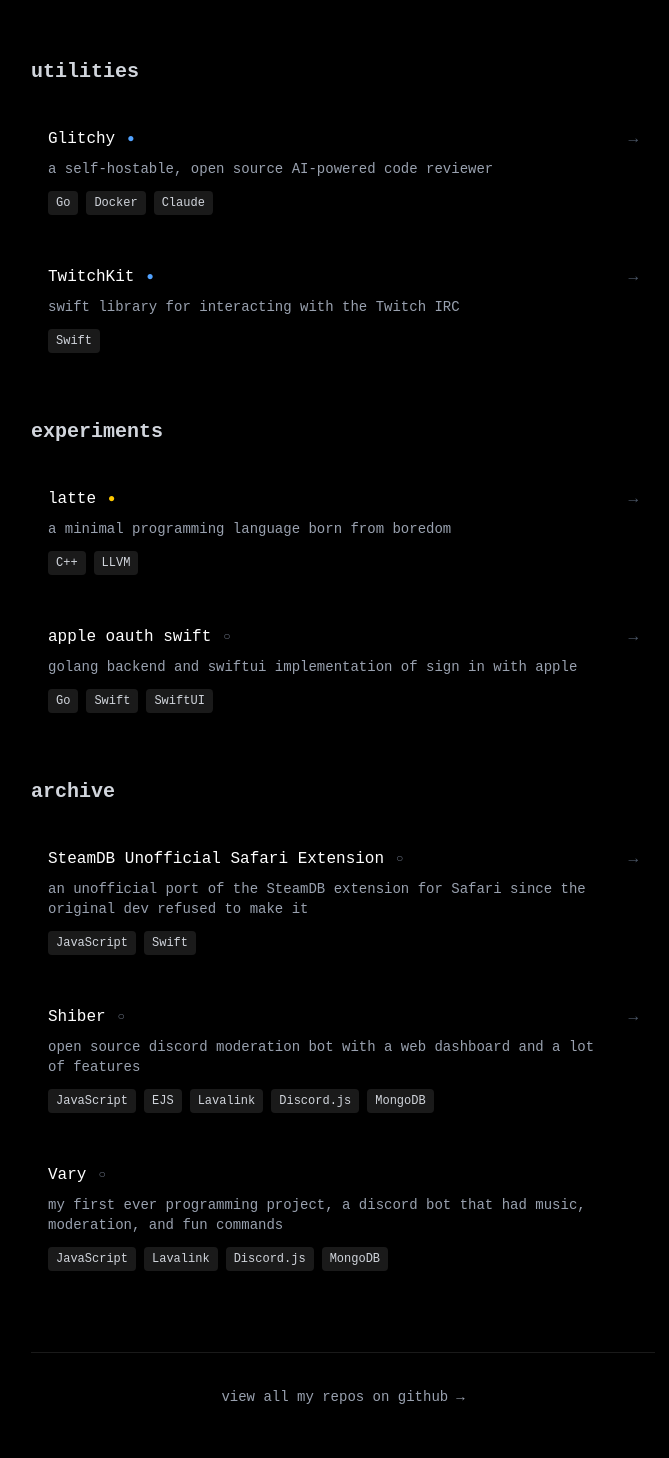
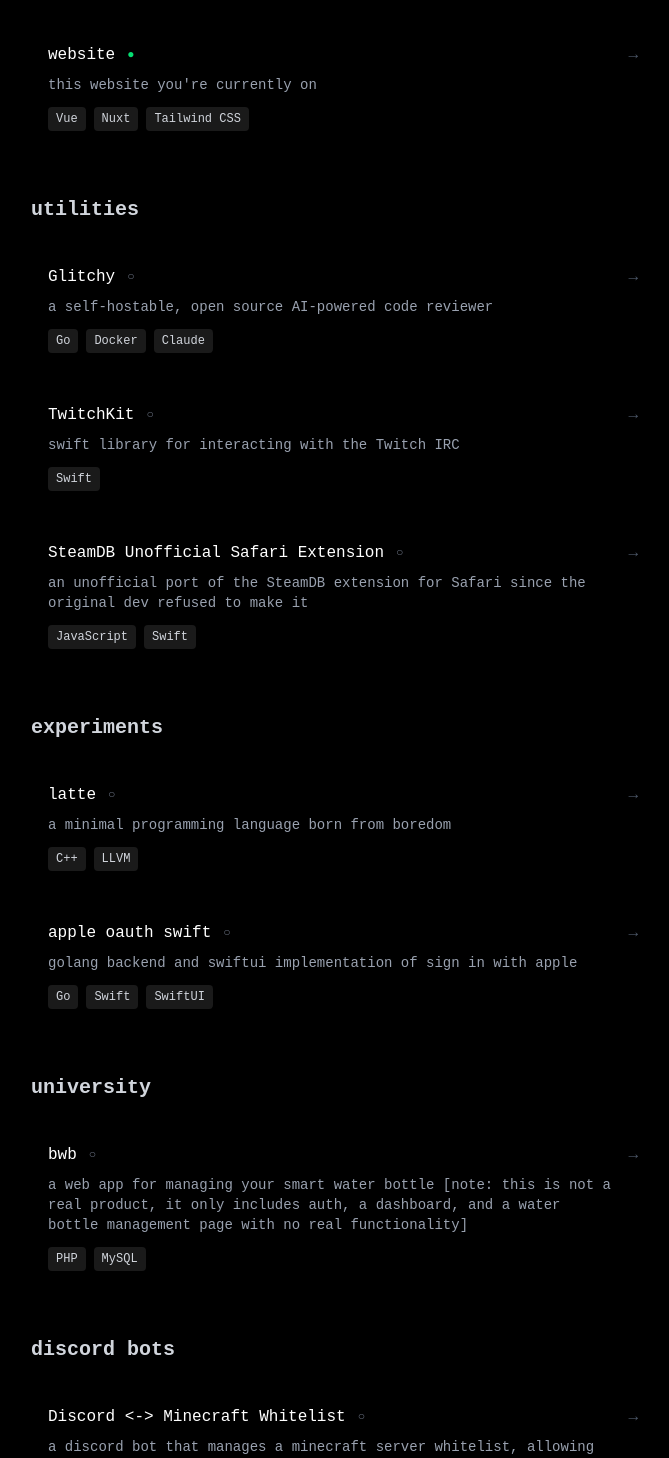
Before and after one commit to st6rdustx/website, a Nuxt app: page /projects in a window 1280 px wide. Shown: the part 400-1858 px from the top of the page, without its empty margins (297-966 px from the left). Built offline with nearby package versions, Linux system fonts and the light colour scheme.

Commit message:
refactor: update projects and fix imports

```diff
--- a/components/Project/Grid.vue
+++ b/components/Project/Grid.vue
@@ -78,12 +78,7 @@
 </template>
 
 <script setup lang="ts">
-export type ProjectStatus =
-  | "active"
-  | "wip"
-  | "maintained"
-  | "learning"
-  | "archived";
+export type ProjectStatus = "active" | "wip" | "maintained" | "archived";
 
 export interface Project {
   name: string;
--- a/components/Project/Legend.vue
+++ b/components/Project/Legend.vue
@@ -22,7 +22,7 @@
 </template>
 
 <script setup lang="ts">
-import type { ProjectStatus } from "./ProjectGrid.vue";
+import type { ProjectStatus } from "./Grid.vue";
 
 interface Props {
   title?: string;
@@ -36,7 +36,6 @@
   active: "actively developed",
   wip: "work in progress",
   maintained: "maintained",
-  learning: "learning project",
   archived: "archived",
 };
 </script>
--- a/components/Project/StatusBadge.vue
+++ b/components/Project/StatusBadge.vue
@@ -9,7 +9,7 @@
 </template>
 
 <script setup lang="ts">
-import type { ProjectStatus } from "./ProjectGrid.vue";
+import type { ProjectStatus } from "./Grid.vue";
 
 interface Props {
   status: ProjectStatus;
@@ -21,7 +21,6 @@
   active: "text-green-400",
   wip: "text-orange-400",
   maintained: "text-blue-400",
-  learning: "text-yellow-400",
   archived: "text-gray-500",
 };
 
@@ -29,7 +28,6 @@
   active: "●",
   wip: "●",
   maintained: "●",
-  learning: "●",
   archived: "○",
 };
 
@@ -37,7 +35,6 @@
   active: "actively developed",
   wip: "work in progress",
   maintained: "maintained",
-  learning: "learning project",
   archived: "archived",
 };
 </script>
--- a/pages/projects.vue
+++ b/pages/projects.vue
@@ -1,5 +1,5 @@
 <script setup lang="ts">
-import type { ProjectSection } from "~/components/ProjectGrid.vue";
+import type { ProjectSection } from "~/components/Project/Grid.vue";
 
 const projects: ProjectSection[] = [
   {
@@ -7,9 +7,16 @@
     items: [
       {
         name: "[tbd]",
-        description: "👀",
-        tech: ["Swift", "SwiftUI"],
+        description: "a new iOS app I'm currently working on",
+        tech: ["Swift", "SwiftUI", "SwiftData"],
         status: "wip",
+      },
+      {
+        name: "website",
+        description: "this website you're currently on",
+        url: "https://github.com/st6rdustx/website",
+        tech: ["Vue", "Nuxt", "Tailwind CSS"],
+        status: "active",
       },
     ],
   },
@@ -21,14 +28,22 @@
         description: "a self-hostable, open source AI-powered code reviewer",
         url: "https://github.com/st6rdustx/glitchy",
         tech: ["Go", "Docker", "Claude"],
-        status: "maintained",
+        status: "archived",
       },
       {
         name: "TwitchKit",
         description: "swift library for interacting with the Twitch IRC",
         url: "https://github.com/st6rdustx/TwitchKit",
         tech: ["Swift"],
-        status: "maintained",
+        status: "archived",
+      },
+      {
+        name: "SteamDB Unofficial Safari Extension",
+        description:
+          "an unofficial port of the SteamDB extension for Safari since the original dev refused to make it",
+        url: "https://github.com/st6rdustx/SteamDB-Unofficial-Safari-Port",
+        tech: ["JavaScript", "Swift"],
+        status: "archived",
       },
     ],
   },
@@ -40,7 +55,7 @@
         description: "a minimal programming language born from boredom",
         url: "https://github.com/st6rdustx/latte",
         tech: ["C++", "LLVM"],
-        status: "learning",
+        status: "archived",
       },
       {
         name: "apple oauth swift",
@@ -53,14 +68,27 @@
     ],
   },
   {
-    category: "archive",
+    category: "university",
     items: [
       {
-        name: "SteamDB Unofficial Safari Extension",
+        name: "bwb",
         description:
-          "an unofficial port of the SteamDB extension for Safari since the original dev refused to make it",
-        url: "https://github.com/st6rdustx/SteamDB-Unofficial-Safari-Port",
-        tech: ["JavaScript", "Swift"],
+          "a web app for managing your smart water bottle [note: this is not a real product, it only includes auth, a dashboard, and a water bottle management page with no real functionality]",
+        url: "https://github.com/st6rdustx/bwb",
+        tech: ["PHP", "MySQL"],
+        status: "archived",
+      },
+    ],
+  },
+  {
+    category: "discord bots",
+    items: [
+      {
+        name: "Discord <-> Minecraft Whitelist",
+        description:
+          "a discord bot that manages a minecraft server whitelist, allowing users to add/remove themselves from the whitelist",
+        url: "https://github.com/st6rdustx/discord-minecraft-whitelist",
+        tech: ["TypeScript", "discord.js"],
         status: "archived",
       },
       {
@@ -68,14 +96,14 @@
         description:
           "open source discord moderation bot with a web dashboard and a lot of features",
         url: "https://github.com/comfykayyy/Shiber",
-        tech: ["JavaScript", "EJS", "Lavalink", "Discord.js", "MongoDB"],
+        tech: ["JavaScript", "EJS", "Lavalink", "discord.js", "MongoDB"],
         status: "archived",
       },
       {
         name: "Vary",
         description:
-          "my first ever programming project, a discord bot that had music, moderation, and fun commands",
-        tech: ["JavaScript", "Lavalink", "Discord.js", "MongoDB"],
+          "my very first programming project, a discord bot that had music, moderation, and fun commands",
+        tech: ["JavaScript", "Lavalink", "discord.js", "MongoDB"],
         status: "archived",
       },
     ],
```
